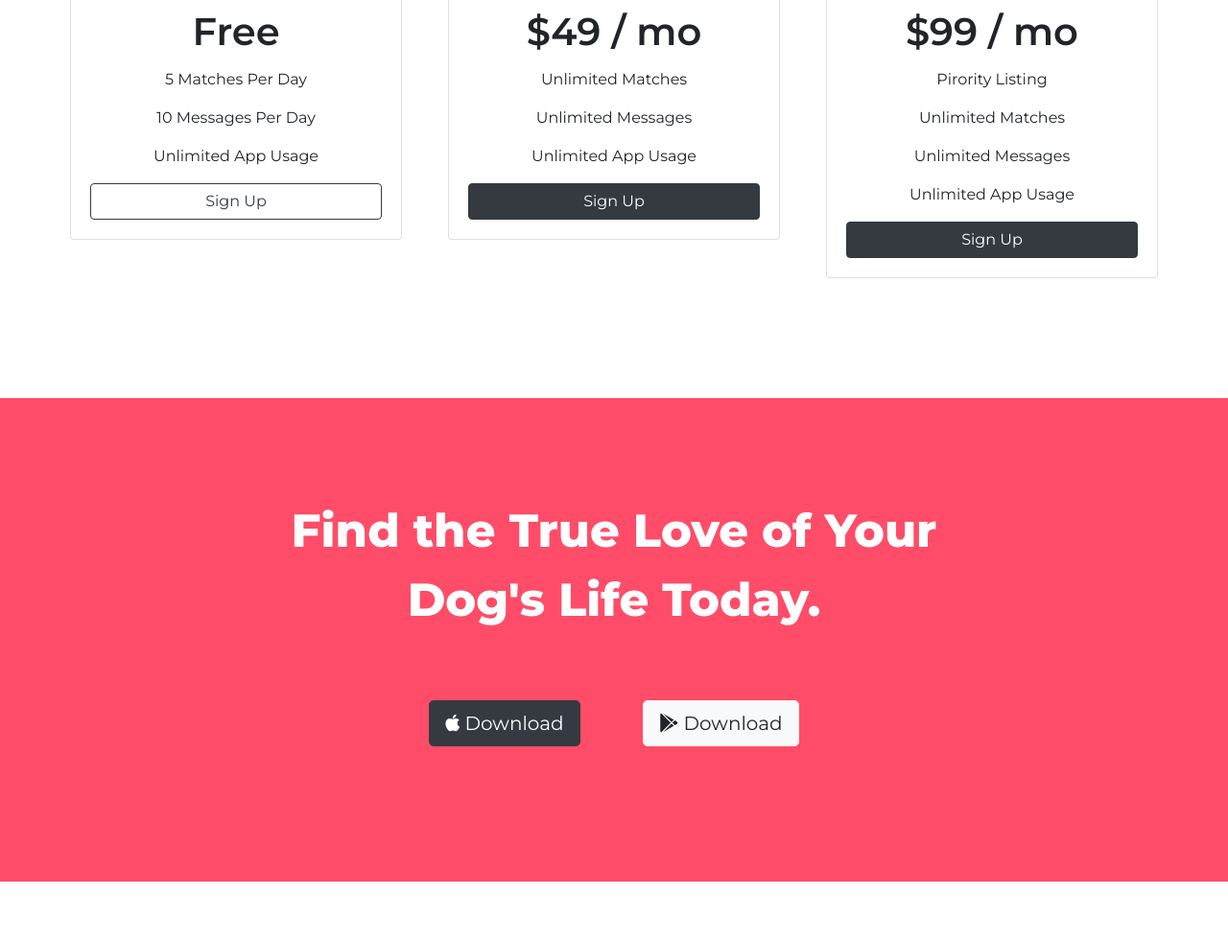
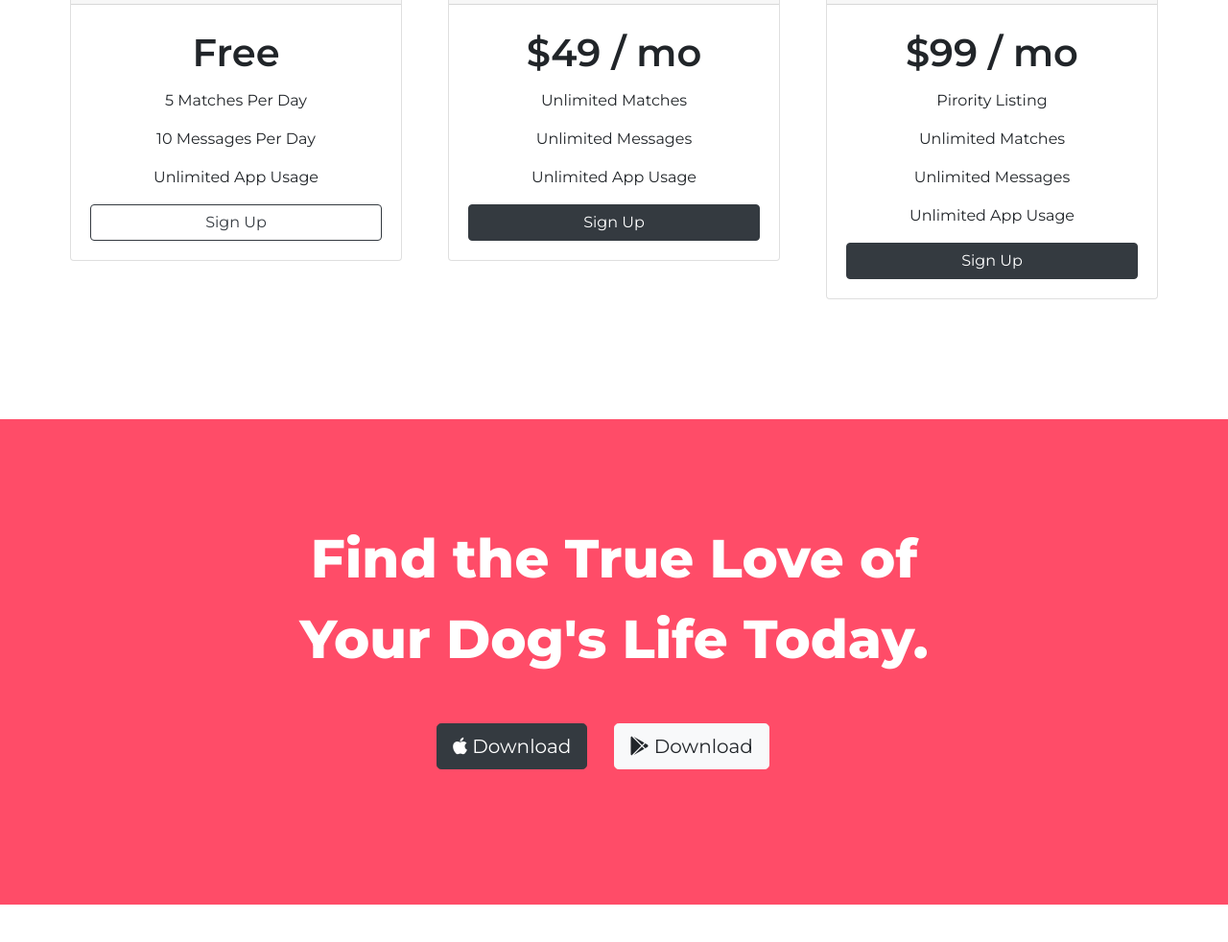
Before and after one commit to Elineely/2021_Web_Development_Bootcamp, a plain HTML site: page index.html in a window 1280 px wide. Shown: the part 2215-3197 px from the top of the page at 96% size. Drawn offline with nearby package versions, Linux system fonts and the light colour scheme; files that its build step writes are made by us from their sources.

Commit message:
tindog project
repacktoring ver.1

```diff
--- a/index.html
+++ b/index.html
@@ -51,7 +51,7 @@
   <!-- Title -->
       <div class = "row">
         <div class = "col-lg-6">
-            <h1>Meet new and interesting dogs nearby.</h1>
+            <h1 class="bold-headings">Meet new and interesting dogs nearby.</h1>
             <button type="button" class="btn btn-dark btn-lg download-botton">
               <i class="fab fa-apple"></i> Download</button>
             <button type="button" class="btn btn-outline-light btn-lg download-botton">
@@ -112,7 +112,7 @@
           <em>Pebbles, New York</em>
         </div>
         <div class="carousel-item">
-          <h2 class="testimonial-text">My dog used to be so lonely, but with TinDog's help, they've found the love of their life. I think.</h2>
+          <h2>My dog used to be so lonely, but with TinDog's help, they've found the love of their life. I think.</h2>
           <img class="testimonial-image" src="images/lady-img.jpg" alt="lady-profile">
           <em>Beverly, Illinois</em>
         </div>
@@ -204,10 +204,10 @@
 
   <section id="cta">
 
-    <h3 class="cta-h3">Find the True Love of Your Dog's Life Today.</h3>
-    <button type="button" class="cta-button btn btn-dark btn-lg download-botton">
+    <h3 class="bold-headings">Find the True Love of Your Dog's Life Today.</h3>
+    <button type="button" class="btn btn-dark btn-lg download-botton">
       <i class="fab fa-apple"></i> Download</button>
-    <button type="button" class="cta-button btn btn-light btn-lg download-botton">
+    <button type="button" class="btn btn-light btn-lg download-botton">
       <i class="fab fa-google-play"></i> Download</button>
 
   </section>
--- a/styles.css
+++ b/styles.css
@@ -1,21 +1,22 @@
-/*title*/
+body{
+  font-family: 'Montserrat';
+}
 
-h1{
+h1, h2, h3, h4, h5, h6{
   font-family: 'Montserrat';
-  font-size: 3.5rem;
-  line-height: 1.5;
-  font-weight: 800;
+  line-height : 1.5;
 }
 
 h2{
-  font-family: 'Montserrat';
   font-size: 2.5rem;
-  line-height: 1.5;
   font-weight: 600;
 }
 
-body{
-  font-family: 'Montserrat';
+/*headings*/
+
+.bold-headings{
+  font-size: 3.5rem;
+  font-weight: 800;
 }
 
 /*title section*/
@@ -46,7 +47,6 @@ body{
 
 .nav-link{
   font-size: 1.2rem;
-  font-size: 'Montserrat';
   font-weight: 100;
 }
 
@@ -95,7 +95,6 @@ margin : 5% 3% 5% 0;
 }
 
 .feat-text{
-  font-family: "Montserrat";
   font-size: 1.5rem;
   font-weight: 800;
   margin : 1rem;
@@ -150,7 +149,7 @@ margin : 5% 3% 5% 0;
   padding : 3% 2%;
 }
 
-/*call to action & footer section*/
+/*call to action section*/
 
 #cta{
   background-color: #ff4c68;
@@ -159,17 +158,7 @@ margin : 5% 3% 5% 0;
   padding: 8% 20%;
 }
 
-.cta-h3{
-  font-family: 'Montserrat';
-  font-size: 3rem;
-  line-height: 1.5;
-  font-weight: 800;
-}
-
-.cta-button{
-  margin : 8% 4% 5%;
-}
-
+/*footer section*/
 #footer{
   background-color: #fff;
   text-align: center;
```
